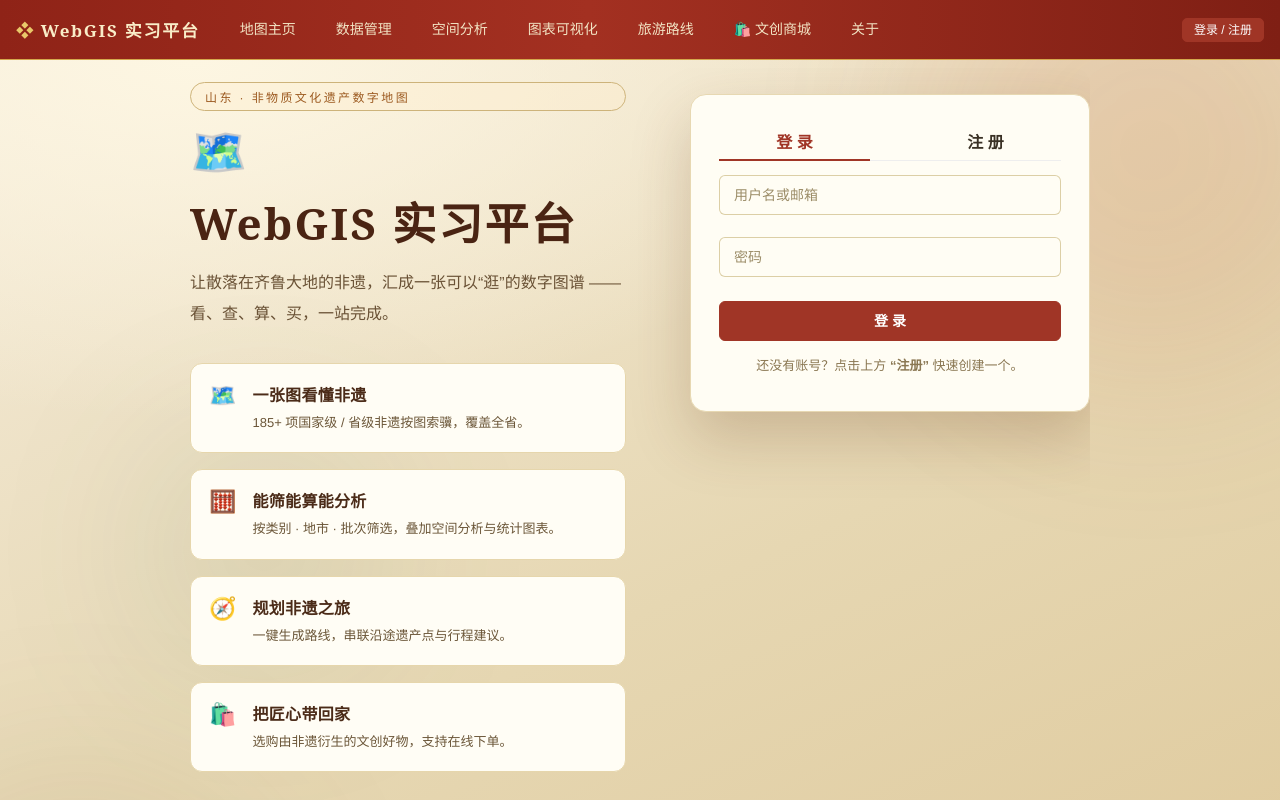
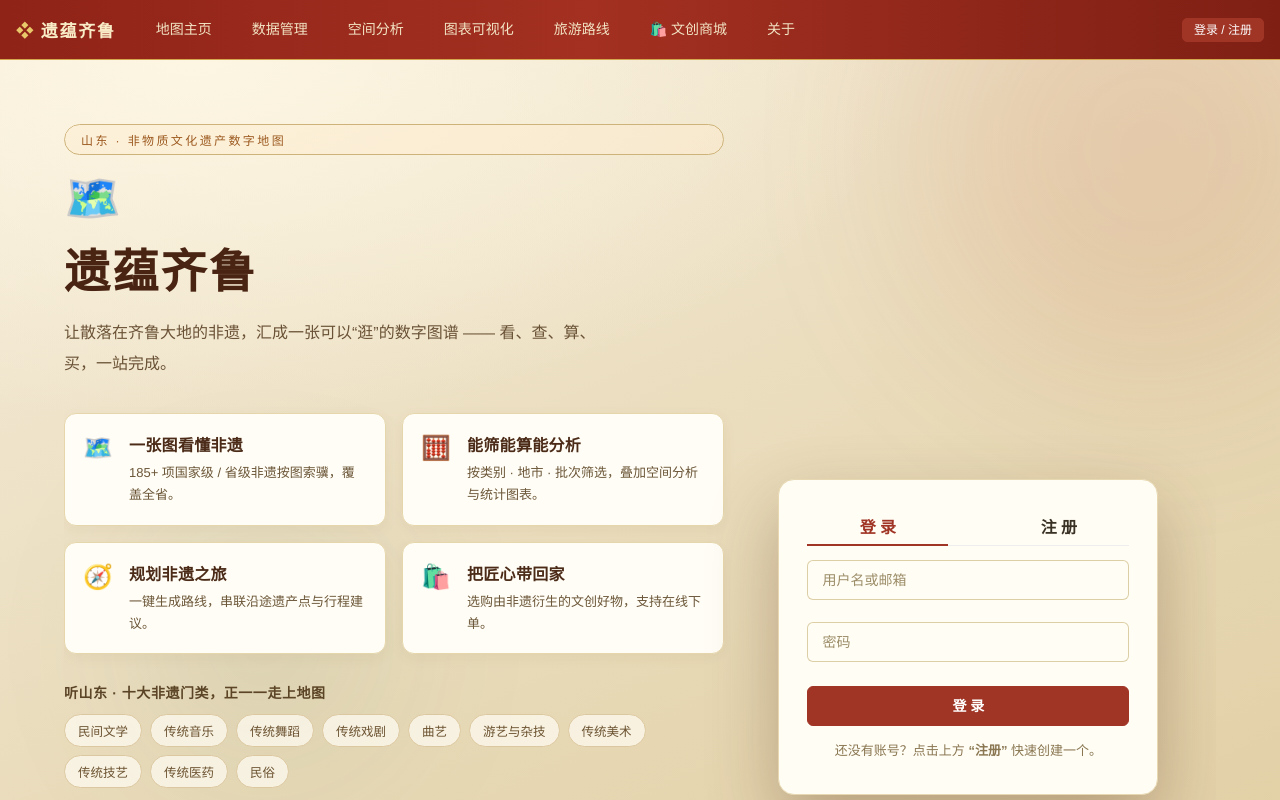
Before and after one commit to z985313021-alt/WebGIS-TEST, a Vue app: page /login in a window 1280 px wide. Built offline with nearby package versions, Linux system fonts and the light colour scheme; no server answers.

Commit message:
rebrand to 遗蕴齐鲁 non-heritage digital map + auth page: info columns left + vertically-centered floating login card

```diff
--- a/index.html
+++ b/index.html
@@ -3,7 +3,7 @@
   <head>
     <meta charset="UTF-8" />
     <meta name="viewport" content="width=device-width, initial-scale=1.0" />
-    <title>WebGIS 实习平台</title>
+    <title>遗蕴齐鲁 · 非遗数字地图</title>
   </head>
   <body>
     <div id="app"></div>
--- a/src/App.vue
+++ b/src/App.vue
@@ -1,7 +1,7 @@
 <template>
   <el-container class="app-root">
     <el-header class="top-nav">
-      <div class="brand">WebGIS 实习平台</div>
+      <div class="brand">遗蕴齐鲁</div>
       <el-menu mode="horizontal" :router="true" :default-active="route.path" class="nav-menu">
         <el-menu-item index="/">地图主页</el-menu-item>
         <el-menu-item index="/data">数据管理</el-menu-item>
--- a/src/views/About.vue
+++ b/src/views/About.vue
@@ -16,12 +16,13 @@
       <div class="hero-inner">
         <div class="hero-badge">
           <span class="badge-dot"></span>
-          WebGIS 实习平台 · 使用指南
+          遗蕴齐鲁 · 平台介绍
         </div>
-        <h1 class="hero-title">通用地图可视化平台</h1>
+        <h1 class="hero-title">山东非遗，一张图走读千年</h1>
         <p class="hero-sub">
-          基于 Vue3 + OpenLayers 构建的 WebGIS 实习系统，集非遗数据展示、多维筛选、
-          空间分析与图表联动于一体，帮助你快速认识山东非遗的分布与脉络。
+          这是个以山东非物质文化遗产为核心的数字地图平台：把 185+ 项名录与传承人
+          落到一张地图上，支持按地市 / 类别 / 批次浏览、空间分析、图表联动与旅行路线规划。
+          在这里，非遗不再是名录里的名字，而是可看、可查、可逛的大地图。
         </p>
         <div class="hero-actions">
           <el-button type="primary" size="large" round @click="go('/')">🚀 进入地图体验</el-button>
@@ -112,7 +113,7 @@
     </section>
 
     <footer class="about-footer">
-      <p>WebGIS 实习平台 · Vue3 + OpenLayers + ECharts · 祝你使用愉快 🗺️</p>
+      <p>遗蕴齐鲁 · 山东非遗数字地图 · Vue3 + OpenLayers + ECharts · 愿与你同行 🗺️</p>
     </footer>
   </div>
 </template>
--- a/src/views/AuthPage.vue
+++ b/src/views/AuthPage.vue
@@ -9,7 +9,7 @@
       <div class="brand-panel">
         <div class="brand-eyebrow">山东 · 非物质文化遗产数字地图</div>
         <div class="brand-logo">🗺️</div>
-        <h1 class="brand-title">WebGIS 实习平台</h1>
+        <h1 class="brand-title">遗蕴齐鲁</h1>
         <p class="brand-lead">让散落在齐鲁大地的非遗，汇成一张可以“逛”的数字图谱 —— 看、查、算、买，一站完成。</p>
 
         <ul class="brand-list">
@@ -34,6 +34,18 @@
             <span class="bl-desc">选购由非遗衍生的文创好物，支持在线下单。</span>
           </li>
         </ul>
+
+        <div class="cat-wrap">
+          <div class="cat-title">听山东 · 十大非遗门类，正一一走上地图</div>
+          <div class="cat-row">
+            <span>民间文学</span><span>传统音乐</span><span>传统舞蹈</span><span>传统戏剧</span><span>曲艺</span>
+            <span>游艺与杂技</span><span>传统美术</span><span>传统技艺</span><span>传统医药</span><span>民俗</span>
+          </div>
+        </div>
+
+        <blockquote class="brand-quote">
+          非遗不在橱窗里——<br />在你长大的老城南、在你听过的乡音里。
+        </blockquote>
 
         <div class="demo-tip">
           <div class="demo-title">✨ 演示账号（未创建则一键初始化）</div>
@@ -338,21 +350,90 @@ async function onSetupAdmin() {
 
 .brand-note { margin: 26px 0 0; color: #6b5638; font-size: 13px; letter-spacing: 0.06em; }
 
-/* —— 右侧：悬浮登录卡（精简） —— */
+/* —— 登录区外层（信息列左 + 固定悬浮登录卡，互不遮挡） —— */
+.auth-page {
+  overflow-y: auto; overflow-x: hidden;
+  display: block; text-align: left;
+  padding: 64px clamp(26px, 5vw, 96px) 96px clamp(26px, 5vw, 96px);
+}
+.auth-card {
+  margin: 0; width: auto; max-width: 1280px;
+  display: block; background: transparent; box-shadow: none;
+}
+
+/* —— 左侧：多卡信息浏览（滚动随页面，右侧留空不被登录卡压住） —— */
+.brand-panel {
+  width: min(calc(100vw - 620px), 1000px);
+  max-width: 100%;
+  margin: 0; padding: 0 0 60px;
+  background: none; border-right: none;
+}
+.brand-eyebrow {
+  display: inline-block; margin-bottom: 20px;
+  border: 1px solid #cdb37a; border-radius: 999px;
+  color: #9c5a20; background: rgba(255, 236, 205, 0.4);
+  padding: 6px 16px; font-size: 12px; letter-spacing: 0.2em;
+}
+.brand-logo { font-size: 46px; line-height: 1; filter: none; margin-bottom: 14px; }
+.brand-title { font-size: 46px; color: #4a2413; margin: 0 0 16px; font-weight: 800; letter-spacing: 0.05em; }
+.brand-lead { margin: 0 0 34px; max-width: 60ch; font-size: 16px; line-height: 1.95; color: #6a5236; }
+
+.brand-list { list-style: none; display: grid; grid-template-columns: repeat(auto-fill, minmax(280px, 1fr)); gap: 16px; margin: 0 0 28px; padding: 0; }
+.brand-list li {
+  display: grid; grid-template-areas: 'i c' 'i d'; grid-template-columns: auto 1fr;
+  column-gap: 16px; padding: 18px; border: 1px solid #e6d6ac; border-radius: 12px;
+  background: #fffdf5; box-shadow: 0 4px 14px rgba(122, 84, 30, 0.06);
+  transition: transform 0.18s ease, box-shadow 0.18s ease;
+}
+.brand-list li:hover { transform: translateY(-2px); box-shadow: 0 8px 22px rgba(122, 84, 30, 0.12); }
+.brand-list li .bl-ico { grid-area: i; font-size: 24px; line-height: 1.3; }
+.brand-list li b { grid-area: c; font-size: 16px; color: #4b2b18; font-weight: 700; letter-spacing: 0.02em; }
+.brand-list li .bl-desc { grid-area: d; margin-top: 6px; width: auto; padding-left: 0; font-size: 13px; line-height: 1.7; color: #6b5638; }
+
+.cat-wrap { margin: 0 0 26px; }
+.cat-title { font-size: 14px; color: #5c4527; font-weight: 700; letter-spacing: 0.04em; margin-bottom: 12px; }
+.cat-row { display: flex; flex-wrap: wrap; gap: 8px; }
+.cat-row span {
+  border: 1px solid #dcc8a0; background: rgba(255, 253, 244, 0.7);
+  border-radius: 999px; padding: 6px 13px; font-size: 12.5px; color: #6b5230;
+}
+.brand-quote {
+  margin: 4px 0 26px; padding: 16px 22px; border-left: 4px solid #b93b22;
+  background: #f7ead0; border-radius: 0 12px 12px 0;
+  font-size: 16px; line-height: 1.9; color: #6b462a; font-style: italic; letter-spacing: 0.03em;
+}
+
+.demo-tip {
+  border: 1px dashed #cbb27c; background: rgba(255, 243, 205, 0.5);
+  padding: 14px 16px; border-radius: 10px; text-align: left;
+}
+.demo-tip .demo-title { color: #9c5a20; font-weight: 700; }
+.demo-tip .demo-line { color: #7a6130; }
+
+.brand-note { margin: 26px 0 0; color: #6b5638; font-size: 13px; letter-spacing: 0.06em; }
+
+/* —— 登录卡：固定于视口右侧、始终垂直居中（滚动时保持悬浮，不随内容滚动） —— */
 .form-panel {
-  flex: 0 0 400px; width: 400px; max-width: 100%;
-  padding: 26px 28px 24px;
+  position: fixed;
+  top: 50%;
+  right: clamp(18px, 4.5vw, 84px);
+  transform: translateY(-50%);
+  width: 380px; max-width: min(90vw, 380px);
+  max-height: calc(100vh - 48px);
+  overflow-y: auto;
+  padding: 26px 28px 22px;
   background: #fffdf4;
   border: 1px solid #e7d8b2; border-radius: 16px;
-  box-shadow: 0 26px 60px rgba(96, 52, 20, 0.22);
-  position: sticky; top: 26px;
+  box-shadow: 0 30px 70px rgba(78, 40, 15, 0.30);
+  z-index: 40;
 }
 .form-panel .submit-btn { width: 100%; font-weight: 600; }
+.form-panel .foot-tip { color: #8a7752; }
 
-@media (max-width: 980px) {
-  .auth-page { padding: 24px 14px; }
-  .auth-card { flex-direction: column; gap: 22px; }
-  .form-panel { flex: 1 1 auto; width: 100%; position: static; }
+@media (max-width: 1040px) {
+  .form-panel { position: static; top: auto; right: auto; transform: none; width: min(100%, 520px); margin: 8px auto 0; max-height: none; overflow: visible; }
+  .brand-panel { width: 100%; }
+  .auth-page { padding: 30px 16px 60px; }
   .brand-title { font-size: 36px; }
 }
 </style>
```
